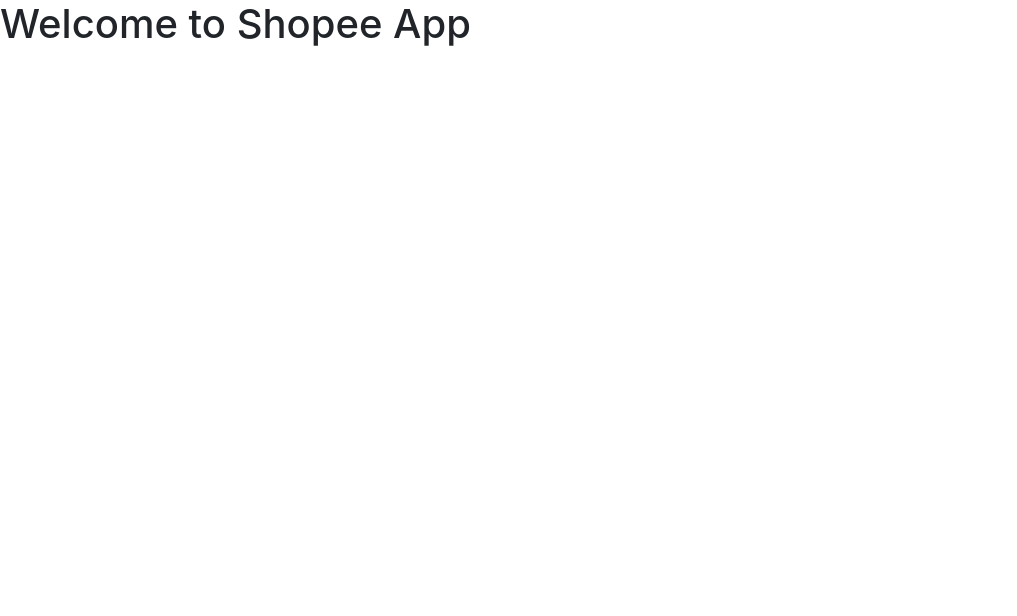
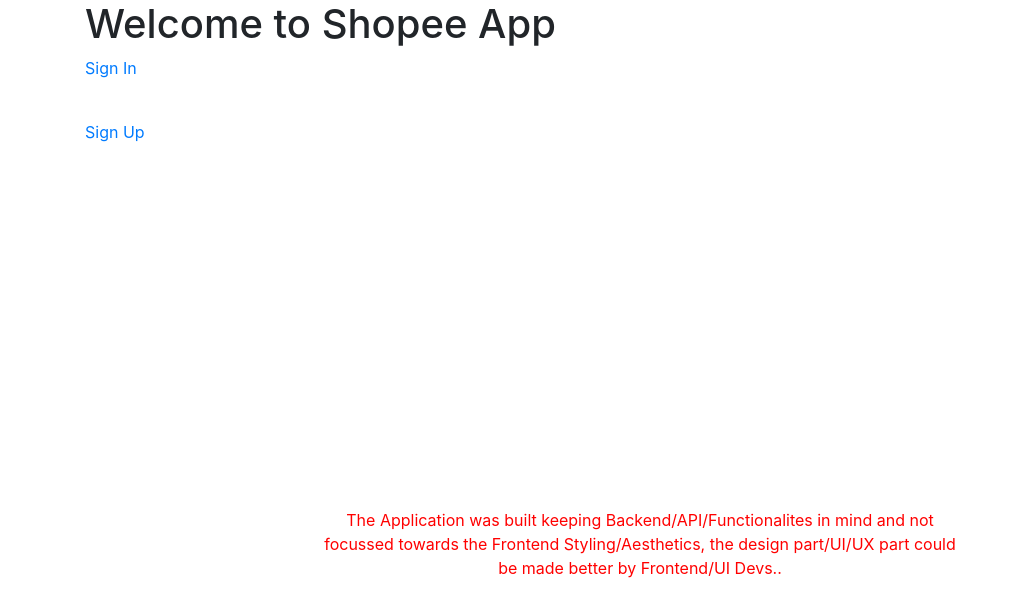
Before and after one commit to rsiru37/Ecom, a React (Vite) app in the folder frontend/: page / in a window 1280 px wide. Shown: the top 616 px of the page, without its empty margins (0-1017 px from the left). Built offline with nearby package versions, Linux system fonts and the light colour scheme.

Commit message:
Improving the Home Page

```diff
--- a/frontend/src/App.jsx
+++ b/frontend/src/App.jsx
@@ -6,6 +6,7 @@
 import { Dashboard } from './components/Dashboard';
 import { ADashboard } from './components/ADashboard';
 import {Payments} from "./components/Payments"
+import Home from './components/Home';
 function App() {
   return (
     <>
@@ -16,7 +17,7 @@
         <Route path={"/dashboard"} element={<Dashboard />} />
         <Route path={"/admin-board"} element={<ADashboard />} />
         <Route path={"/pay"} element={<Payments/>}/>
-        <Route path={"/"} element={<h1>Welcome to Shopee App</h1>}/>
+        <Route path={"/"} element={<Home/>}/>
       </Routes>
     </BrowserRouter>
 
--- /dev/null
+++ b/frontend/src/components/Home.jsx
@@ -0,0 +1,28 @@
+import React from 'react';
+
+function Home() {
+  return (
+    <>
+    <div className="container">
+        <h1>Welcome to Shopee App</h1>
+        <p className="text-sm text-muted-foreground">
+        <a href="/signin" className="underline">Sign In</a>
+         </p><br>
+         </br>
+         <p className="text-sm text-muted-foreground">
+        <a href="/signup" className="underline">Sign Up</a>
+         </p>
+    </div>
+    <div className="text-bottom" style={{
+        position: 'absolute',
+        bottom: '220px', // Distance from the bottom
+        left: '50%',
+        transform: 'translateX(-50%)',
+        textAlign: 'center',
+        color:"red"
+      }}>The Application was built keeping Backend/API/Functionalites in mind and not focussed towards the Frontend Styling/Aesthetics, the design part/UI/UX part could be made better by Frontend/UI Devs..</div>
+    </>
+  );
+}
+
+export default Home;
```
